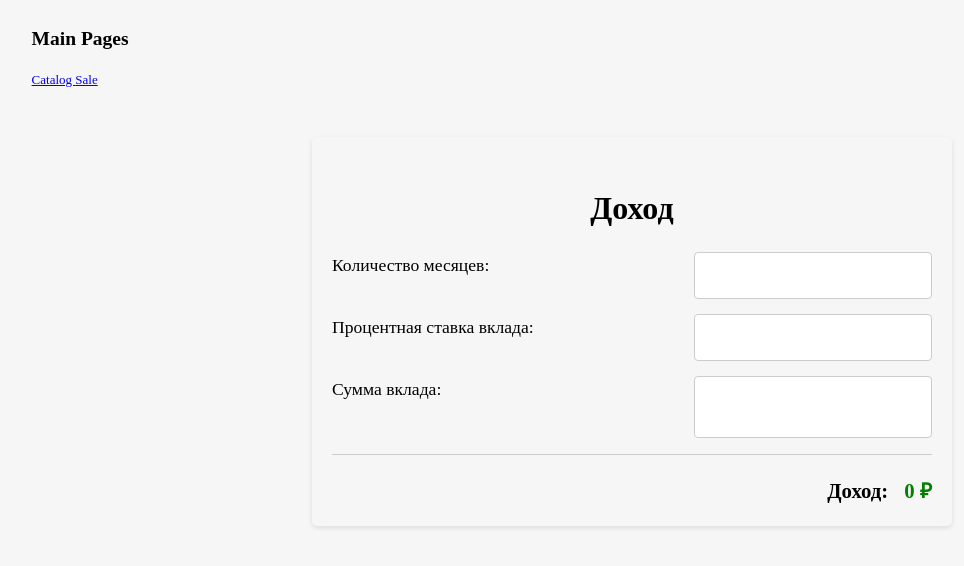
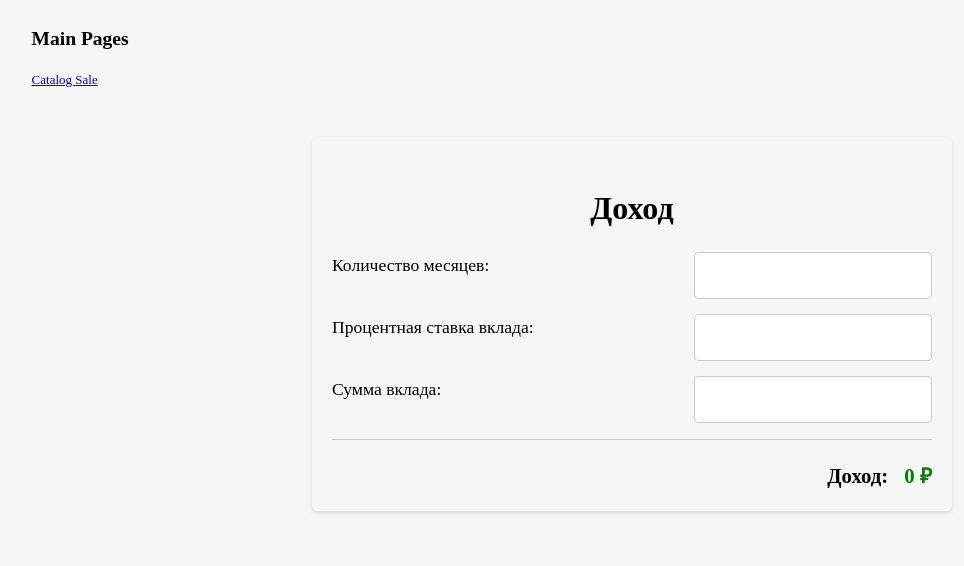
Before and after one commit to the-offspring/shop, a Vue app: page /#/sales in a window 1280 px wide. Shown: the top 566 px of the page, without its empty margins (8-972 px from the left). Built offline with nearby package versions, Linux system fonts and the light colour scheme.

Commit message:
initial commit

```diff
--- a/src/views/catalog/MainSalesView.vue
+++ b/src/views/catalog/MainSalesView.vue
@@ -17,7 +17,7 @@
             <div class="deposit-calculator__input-group">
                 <label for="input-income" class="deposit-calculator__label">Сумма вклада:</label>
                 <input id="input-income" v-model.number="inputData.amount" type="text"
-                    class="deposit-calculator__input deposit-calculator__input_size-large" inputmode="numeric"
+                    class="deposit-calculator__input deposit-calculator__input_size-small" inputmode="numeric"
                     pattern="[0-9]*" @blur.stop.prevent="addSymbolToEnd($event, ' ₽')"/>
             </div>
             <hr class="deposit-calculator__divider" />
@@ -123,11 +123,9 @@ window.addEventListener('scroll', checkScroll);
 }
 
 .deposit-calculator__input-group {
-
     display: flex;
+    /* max-height: 3rem; */
     justify-content: space-between;
-
-    /* flex-direction: column; */
     margin-bottom: 15px;
 }
 
@@ -143,9 +141,9 @@ window.addEventListener('scroll', checkScroll);
     font-size: 1.1rem;
 }
 
-.deposit-calculator__input_size-large {
+/* .deposit-calculator__input_size-large {
     height: 50px;
-}
+} */
 
 .deposit-calculator__input_size-small {
     height: 35px;
```
